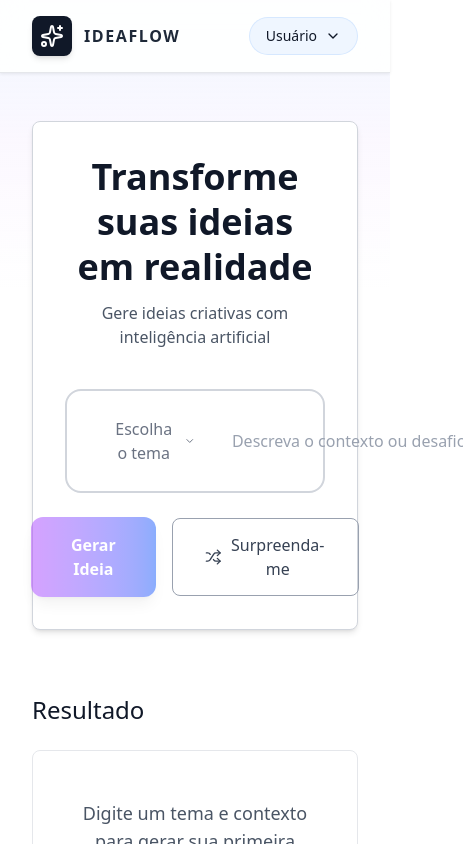
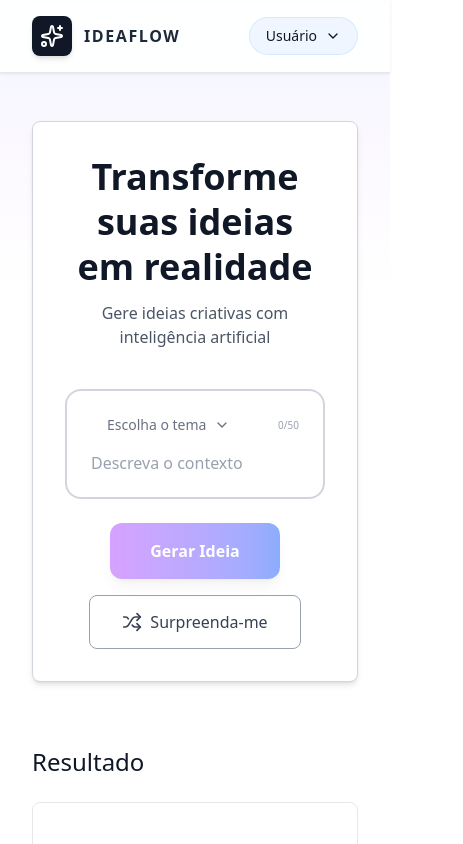
Before and after one commit to montreal-acelera-maker-squad02/projeto-gerador-ideias-frontend, a React (Vite) app: page /generator in a window 390 px wide. Shown: the top 844 px of the page, 463 px wide, since content can reach past the window. Built offline with nearby package versions, Linux system fonts and the light colour scheme.

Commit message:
feat: add AutoResizeTextarea component for dynamic text area resizing

```diff
--- /dev/null
+++ b/src/components/AutoResizeTextarea/AutoResizeTextarea.tsx
@@ -0,0 +1,42 @@
+import React from 'react';
+import { cn } from '@/lib/utils'
+
+
+type AutoResizeTextareaProps = React.TextareaHTMLAttributes<HTMLTextAreaElement> & {
+  maxChars?: number;
+};
+
+const AutoResizeTextarea: React.FC<AutoResizeTextareaProps> = ({
+  maxChars,
+  ...props
+}) => {
+  const ref = React.useRef<HTMLTextAreaElement | null>(null);
+
+  const handleChange = (e: React.ChangeEvent<HTMLTextAreaElement>) => {
+    if (maxChars) {
+      e.target.value = e.target.value.slice(0, maxChars);
+    }
+
+    if (ref.current) {
+      ref.current.style.height = "auto";
+      ref.current.style.height = ref.current.scrollHeight + "px";
+    }
+
+    props.onChange?.(e);
+  };
+
+  return (
+    <textarea
+      {...props}
+      ref={ref}
+      onChange={handleChange}
+      rows={1}
+      className={cn(
+        "resize-none overflow-hidden",
+        props.className
+      )}
+    />
+  );
+};
+
+export default AutoResizeTextarea;
--- a/src/pages/GeneratorPage/GeneratorPage.tsx
+++ b/src/pages/GeneratorPage/GeneratorPage.tsx
@@ -7,6 +7,7 @@ import SectionContainer from "@/components/SectionContainer/SectionContainer";
 import IdeaResultCard from "@/components/IdeiaCard/IdeaResultCard";
 import { AppHeader } from "@/components/Header/AppHeader";
 import { AppFooter } from "@/components/Footer/AppFooter";
+import AutoResizeTextarea from "@/components/AutoResizeTextarea/AutoResizeTextarea";
 
 const themeOptions = [
   "Tecnologia",
@@ -87,6 +88,8 @@ const RANDOM_CONTEXTS = [
   "Modelo escalável",
 ] as const;
 
+const MAX_CONTEXT = 50;
+
 export const GeneratorPage: React.FC = () => {
   const [theme, setTheme] = useState("");
   const [context, setContext] = useState("");
@@ -96,6 +99,7 @@ export const GeneratorPage: React.FC = () => {
   const [showThemeDropdown, setShowThemeDropdown] = useState(false);
 
   const favoriteIdeas = useMemo(() => ideas.filter(i => i.isFavorite), [ideas]);
+
   const averageResponseTime = useMemo(() => {
     if (ideas.length === 0) return 0;
     const sum = ideas.reduce((acc, i) => acc + (i.responseTime || 0), 0);
@@ -168,17 +172,77 @@ export const GeneratorPage: React.FC = () => {
               </div>
 
               {/* Prompt Row */}
-              <div className="flex items-center gap-2 px-6 py-4 border-2 rounded-2xl transition-all relative border-gray-300 bg-white">
-                {/* Theme button */}
-                <button
-                  className="flex items-center gap-2 px-5 py-2.5 rounded-lg transition-all hover:opacity-80"
-                  onClick={() => setShowThemeDropdown(v => !v)}
-                >
-                  <span className={cn("text-base font-light", theme ? "text-blue-600" : "text-gray-500")}>
-                    {theme || "Escolha o tema"}
+              <div className="px-6 py-4 border-2 rounded-2xl transition-all relative border-gray-300 bg-white">
+                {/* Mobile */}
+                <div className="flex items-center justify-between gap-2 sm:hidden mb-2">
+                  <button
+                    className="flex items-center gap-2 px-4 py-2 rounded-lg transition-all hover:opacity-80 bg-white"
+                    onClick={() => setShowThemeDropdown((v) => !v)}
+                  >
+                    <span
+                      className={cn(
+                        "text-sm font-light",
+                        theme ? "text-blue-600" : "text-gray-500"
+                      )}
+                    >
+                      {theme || "Escolha o tema"}
+                    </span>
+                    <ChevronDown
+                      className={cn(
+                        "w-4 h-4 transition-transform",
+                        showThemeDropdown && "rotate-180",
+                        theme ? "text-blue-600" : "text-gray-500"
+                      )}
+                    />
+                  </button>
+
+                  <span className="text-[10px] leading-none text-gray-400">
+                    {context.length}/{MAX_CONTEXT}
                   </span>
-                  <ChevronDown className={cn("w-5 h-5 transition-transform", showThemeDropdown && "rotate-180", theme ? "text-blue-600" : "text-gray-500")} />
-                </button>
+                </div>
+
+                <div className="flex flex-col gap-2 sm:flex-row sm:items-center sm:gap-2">
+                  {/* Desktop */}
+                  <div className="hidden sm:flex items-center gap-2">
+                    <button
+                      className="flex items-center gap-2 px-5 py-2.5 rounded-lg transition-all hover:opacity-80"
+                      onClick={() => setShowThemeDropdown((v) => !v)}
+                    >
+                      <span
+                        className={cn(
+                          "text-base font-light",
+                          theme ? "text-blue-600" : "text-gray-500"
+                        )}
+                      >
+                        {theme || "Escolha o tema"}
+                      </span>
+                      <ChevronDown
+                        className={cn(
+                          "w-5 h-5 transition-transform",
+                          showThemeDropdown && "rotate-180",
+                          theme ? "text-blue-600" : "text-gray-500"
+                        )}
+                      />
+                    </button>
+
+                    <div className="w-px h-8 bg-gray-300" />
+                  </div>
+
+                  {/* input sempre ocupa o restante */}
+                  <div className="relative flex-1">
+                    <AutoResizeTextarea
+                      value={context}
+                      onChange={(e) => setContext(e.target.value)}
+                      maxChars={MAX_CONTEXT}
+                      placeholder="Descreva o contexto ou desafio..."
+                      className="w-full bg-transparent outline-none text-base font-light placeholder:font-light text-gray-900 placeholder:text-gray-400 pr-9"
+                    />
+                    {/* contador dentro do input só no desktop */}
+                    <span className="pointer-events-none hidden sm:inline absolute right-2 top-1/2 -translate-y-1/2 text-[10px] leading-none text-gray-400">
+                      {context.length}/{MAX_CONTEXT}
+                    </span>
+                  </div>
+                </div>
 
                 {/* Dropdown */}
                 {showThemeDropdown && (
@@ -199,21 +263,10 @@ export const GeneratorPage: React.FC = () => {
                     </div>
                   </div>
                 )}
-
-                <div className="w-px h-8 bg-gray-300" />
-
-                {/* Context input */}
-                <input
-                  value={context}
-                  onChange={(e) => setContext(e.target.value)}
-                  onKeyDown={(e) => { if (e.key === "Enter") generateIdea(); }}
-                  placeholder="Descreva o contexto ou desafio..."
-                  className="flex-1 bg-transparent outline-none text-base font-light placeholder:font-light text-gray-900 placeholder:text-gray-400"
-                />
               </div>
 
               {/* Actions */}
-              <div className="flex items-center justify-center gap-4 mt-6">
+              <div className="flex items-center justify-center gap-4 mt-6 flex-wrap">
                 <button
                   onClick={() => generateIdea()}
                   disabled={!theme.trim() || !context.trim() || isLoading}
```
